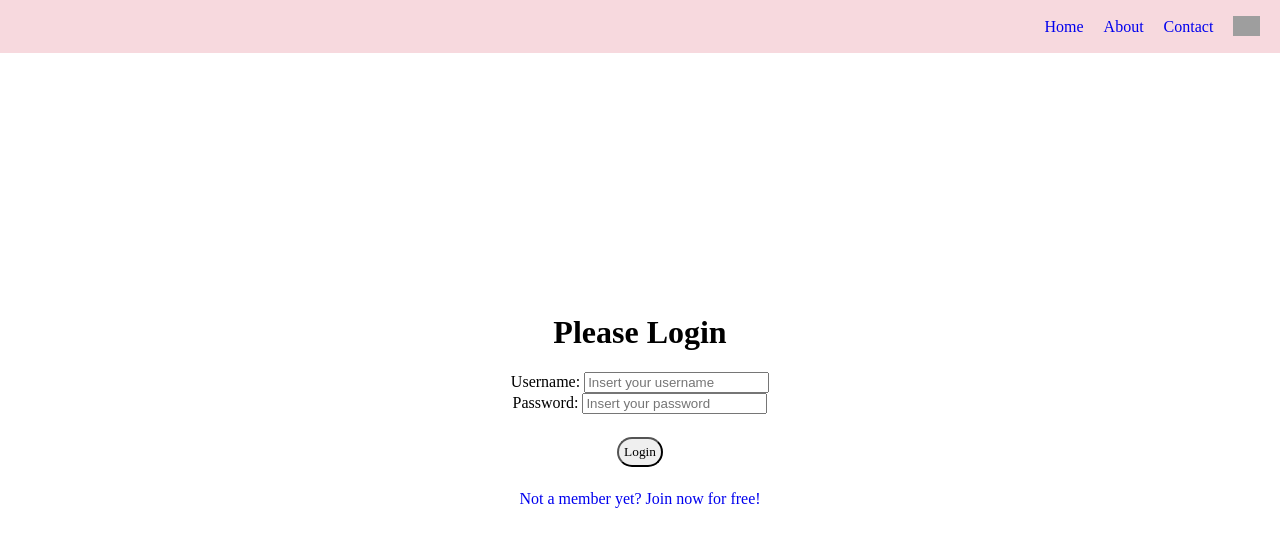
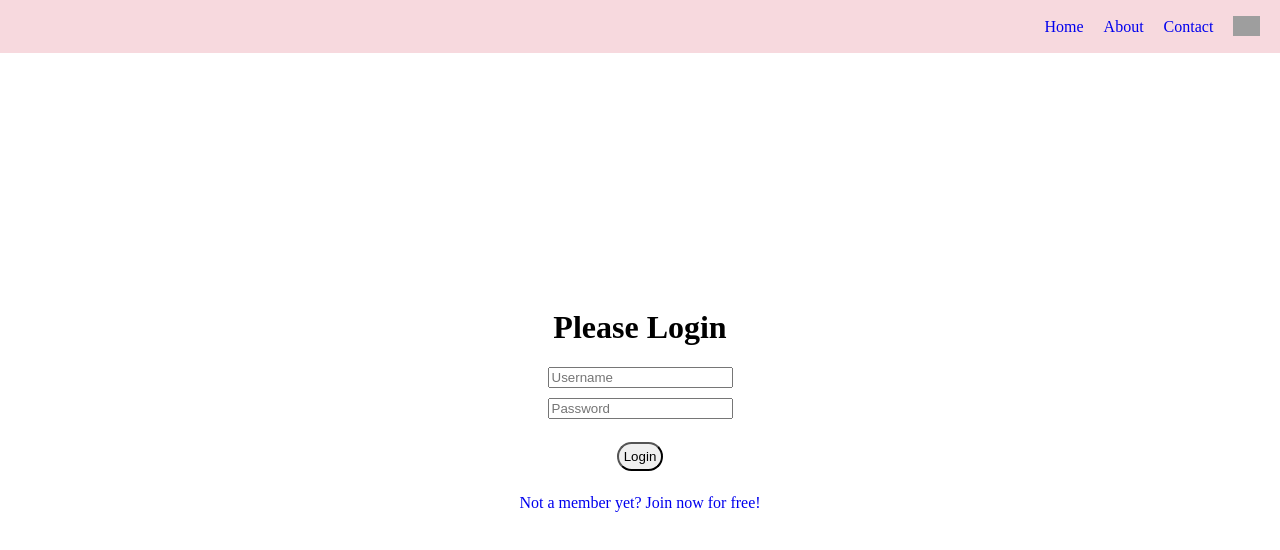
Before and after one commit to jnmasterjn/IB-Bio-Quiz-App, a React (Vite) app in the folder client/react-frontend/: page /signin in a window 1280 px wide. Shown: the top 550 px of the page. Built offline with nearby package versions, Linux system fonts and the light colour scheme; grey boxes are pictures that could not be loaded.

Commit message:
create home.css for home css

```diff
--- /dev/null
+++ b/client/react-frontend/src/assets/css/home.css
@@ -0,0 +1,3 @@
+.input-username{
+    margin-bottom: 10px;
+}
--- a/client/react-frontend/src/assets/css/main.css
+++ b/client/react-frontend/src/assets/css/main.css
@@ -9,7 +9,6 @@ body {
     justify-content: center;
     align-items: center;
     height: 100vh;
-    font-family: 'Sofadi One'; /*from google fonts*/
     }
 
 td{
@@ -17,7 +16,6 @@ td{
 }
 
 button{
-    font-family: 'Sofadi One';
     border-radius: 20px;
     margin: 5px;
     padding:5px;
--- a/client/react-frontend/src/assets/pages/Signin.jsx
+++ b/client/react-frontend/src/assets/pages/Signin.jsx
@@ -2,6 +2,7 @@ import { useState } from "react";
 import { login } from "../../api.services/api";
 import { Link, useNavigate} from "react-router-dom";
 import { useAuth } from "../authentication/Auth";
+import "../css/home.css";
 
 
 function Signin() {
@@ -43,11 +44,9 @@ function Signin() {
             <h1>Please Login</h1>
             <div>
                 <form onSubmit={handleLogin}>
-                    <label> Username: </label>
-                    <input type="text" placeholder="Insert your username" name="username"></input>
+                    <input type="text" placeholder="Username" name="username" className="input-username"></input>
                     <br/>
-                    <label> Password: </label>
-                    <input type="password" placeholder="Insert your password" name="password"></input>
+                    <input type="password" placeholder="Password" name="password" className="input-password"></input>
                     <br/>
                     <br/>
                     <button type="submit">Login</button>
--- a/client/react-frontend/src/assets/pages/Signup.jsx
+++ b/client/react-frontend/src/assets/pages/Signup.jsx
@@ -1,6 +1,7 @@
 import { useState } from "react"
 import { Link, useNavigate } from "react-router-dom"
 import { signup } from "../../api.services/api"
+import "../css/home.css";
 
 
 
@@ -31,11 +32,9 @@ function Signup() {
             <h1>Create a new account</h1>
             <div>
                 <form onSubmit={handleSignup}>
-                    <label> Username: </label>
-                    <input type="text" placeholder="Insert your username" name="username"></input>
+                    <input type="text" placeholder="Username" name="username" className="input-username"></input>
                     <br/>
-                    <label> Password: </label>
-                    <input type="password" placeholder="Insert your password" name="password"></input>
+                    <input type="password" placeholder="Password" name="password" className="input-password"></input>
                     <br/>
                     <br/>
                     <button type="submit">Create my account</button>
```
